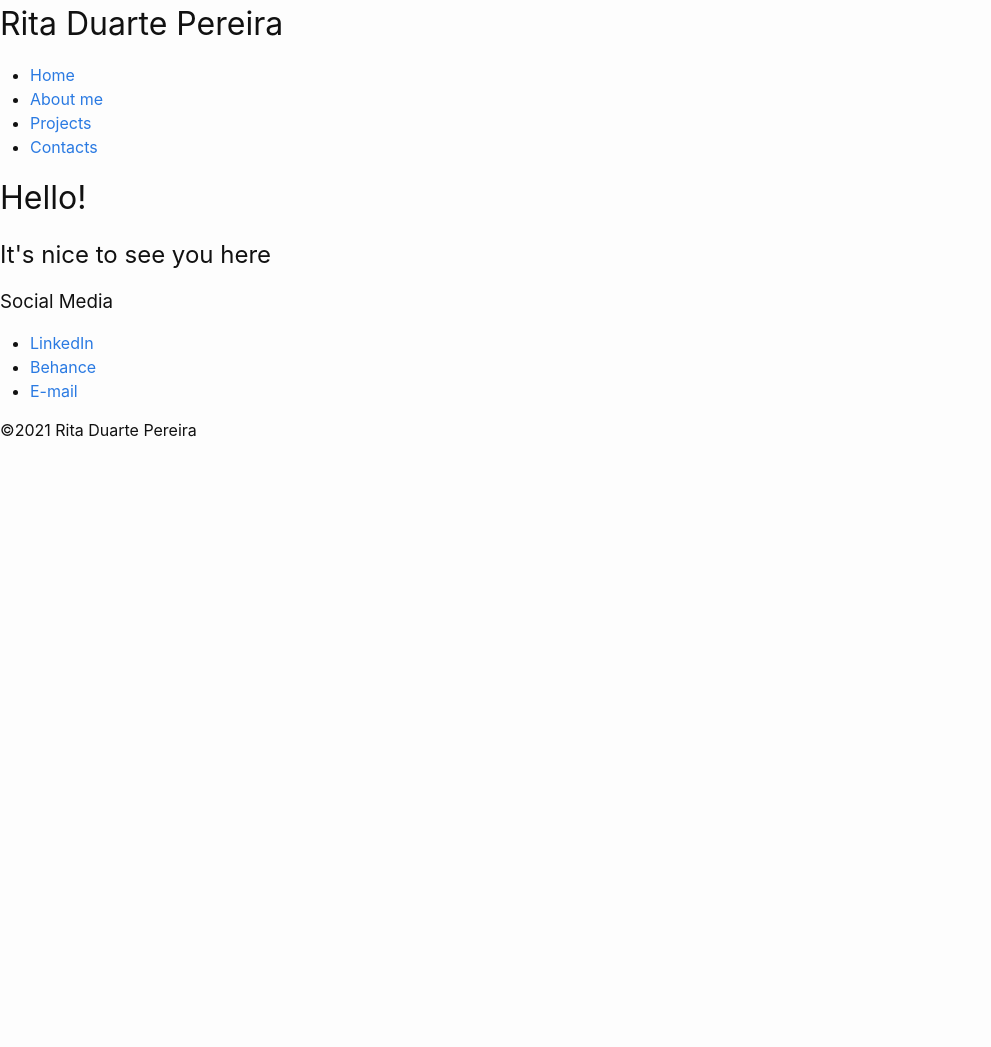
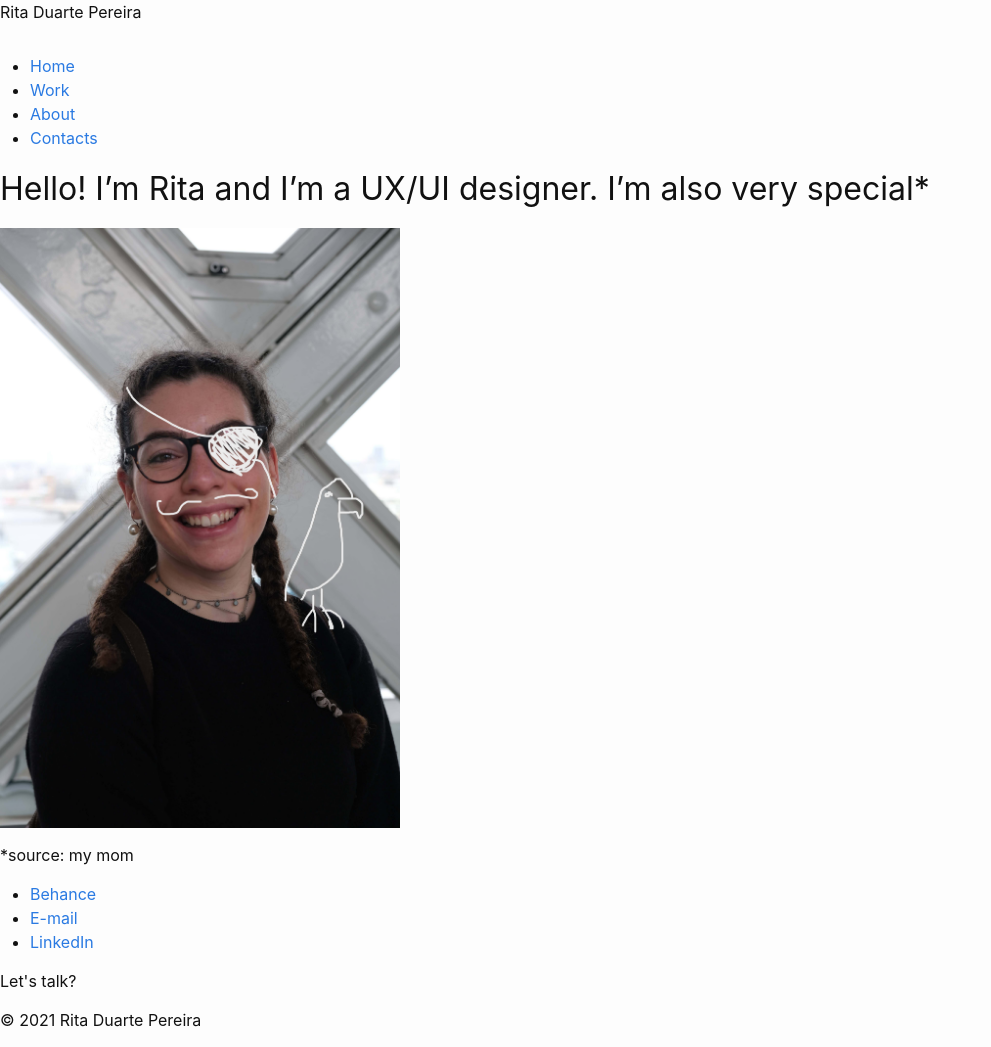
Before and after one commit to ritadpereira/projeto, a Jekyll site: the page built from index.markdown, in a window 1280 px wide. Shown: the whole page, without its empty margins (0-991 px from the left). Built offline with Jekyll 4.4.1, drawn with Linux system fonts in a browser that asks for light colours; before the commit the page ends 900 px from its top, so only the background shows below that.

Commit message:
home html

```diff
--- a/_config.yml
+++ b/_config.yml
@@ -18,8 +18,8 @@
 # You can create any custom variable you would like, and they will be accessible
 # in the templates via {{ site.myvariable }}.
 
-title: Your awesome title
-email: your-email@example.com
+title: Rita Duarte Pereira
+email: rita.dupereira@gmail.com
 description: >- # this means to ignore newlines until "baseurl:"
   Write an awesome description for your new site here. You can edit this
   line in _config.yml. It will appear in your document head meta (for
@@ -53,3 +53,7 @@ plugins:
 #   - vendor/cache/
 #   - vendor/gems/
 #   - vendor/ruby/
+
+collections:
+  contacts:
+    output: true
--- a/_data/navigation.yml
+++ b/_data/navigation.yml
@@ -4,11 +4,11 @@ docs:
 - title: Home
   url: /home.html
 
-- title: About me
-  url: /aboutme.html
+- title: Work
+  url: /work.html
 
-- title: Projects
-  url: /projects.html
+- title: About
+  url: /about.html
 
 - title: Contacts
   url: /contacts.html
--- /dev/null
+++ b/_includes/contacts.html
@@ -0,0 +1,9 @@
+<ul>
+   {% for contact in site.contacts %}
+      <li>
+         <a href="{{ contact.link }}" target="_blank" title="{{ contact.link-title }}">
+        {{ contact.link-title }}
+         </a>
+      </li>
+   {% endfor %}
+</ul>
--- a/_includes/footer.html
+++ b/_includes/footer.html
@@ -1,5 +1,5 @@
 <footer>
-  {% include social.html %}
-
-  <p id="footer_rights">©2021 Rita Duarte Pereira</p>
+  {% include contacts.html %}
+  <p>Let's talk?</p>
+  <p>© 2021 Rita Duarte Pereira</p>
 </footer>
--- a/_includes/header.html
+++ b/_includes/header.html
@@ -1,5 +1,9 @@
 <header>
-  <h1>Rita Duarte Pereira</h1>
+  <p>Rita Duarte Pereira</p>
+
+  <figure>
+    <img src="../assets/img/favicon_black.svg }}" alt="{{ favicon_black }}"> <!-- quero ter este icon...-->
+  </figure>
 
   {% include navigation.html %}
 </header>
--- a/_includes/icon-github.html
+++ /dev/null
@@ -1 +0,0 @@
-<a href="https://github.com/{{ include.username }}"><span class="icon icon--github">{% include icon-github.svg %}</span><span class="username">{{ include.username }}</span></a>
--- a/_includes/icon-twitter.html
+++ /dev/null
@@ -1 +0,0 @@
-<a href="https://twitter.com/{{ include.username }}"><span class="icon icon--twitter">{% include icon-twitter.svg %}</span><span class="username">{{ include.username }}</span></a>
--- a/_includes/social.html
+++ /dev/null
@@ -1,8 +0,0 @@
-<h3>{{ site.data.social.docs_list_title }}</h3>
-<ul>
-   {% for item in site.data.social.docs %}
-      <li><a href="{{ item.url }}" title="{{ item.title }}">
-        {{ item.title }}</a>
-      </li>
-   {% endfor %}
-</ul>
--- a/_layouts/home.html
+++ b/_layouts/home.html
@@ -2,5 +2,11 @@
 layout: default
 ---
 
-<h1>Hello!</h1>
-<h2>It's nice to see you here</h2>
+<h1>Hello! I’m Rita and I’m a UX/UI designer. I’m also very special*</h1>
+
+<figure>
+    <img src="assets/img/Rita as a Pirate.JPG" alt="Rita Pereira" style="height: 600px; width: auto;">
+</figure>
+<!--sass para tamanho da img e tirar o inline-->
+
+<p>*source: my mom</p>
```
Also changed, not shown: _contacts/behance.md (added, +5 -0 lines), _contacts/email.md (added, +5 -0 lines), _contacts/linkedin.md (added, +5 -0 lines), _data/social.yml (deleted, +0 -14 lines), _includes/icon-github.svg (deleted), _includes/icon-twitter.svg (deleted), assets/img/Rita as a Pirate.JPG (added), assets/img/favicon_black.svg (added).
